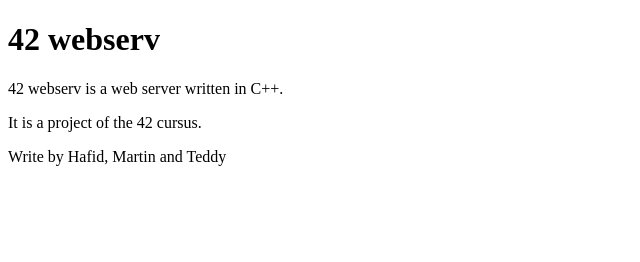
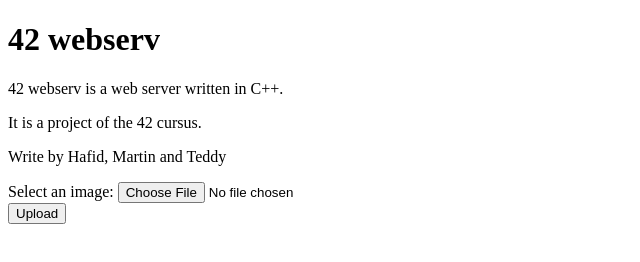
Before and after one commit to tonTed/42_webserv, a plain HTML site: page data/www/index.html in a window 1280 px wide. Shown: the whole page, without its empty margins (0-640 px from the left). Drawn offline with Linux system fonts and the light colour scheme.

Commit message:
🚧 Add form html in index for test

```diff
--- a/data/www/index.html
+++ b/data/www/index.html
@@ -11,3 +11,10 @@
     <p>Write by Hafid, Martin and Teddy</p>
 </body>
 </html>
+
+<form action="/upload" method="post" enctype="multipart/form-data">
+    <label for="file">Select an image:</label>
+    <input type="file" name="file" id="file">
+    <br>
+    <input type="submit" name="submit" value="Upload">
+</form>
```
